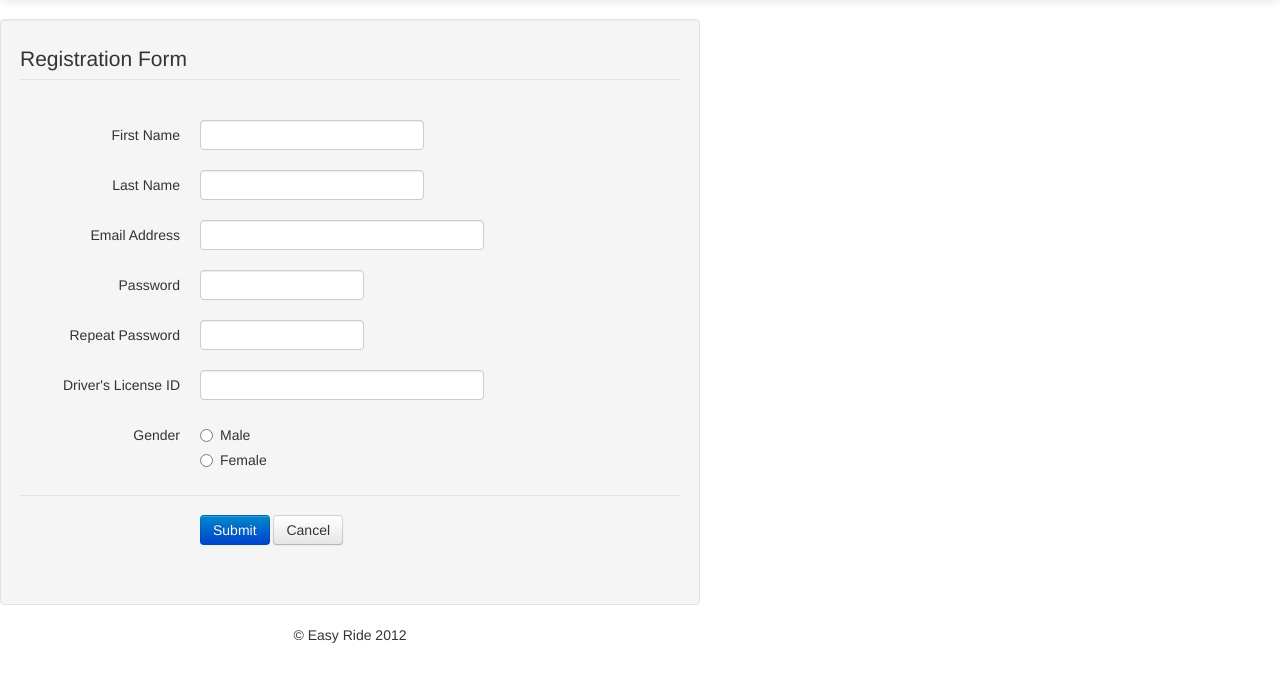
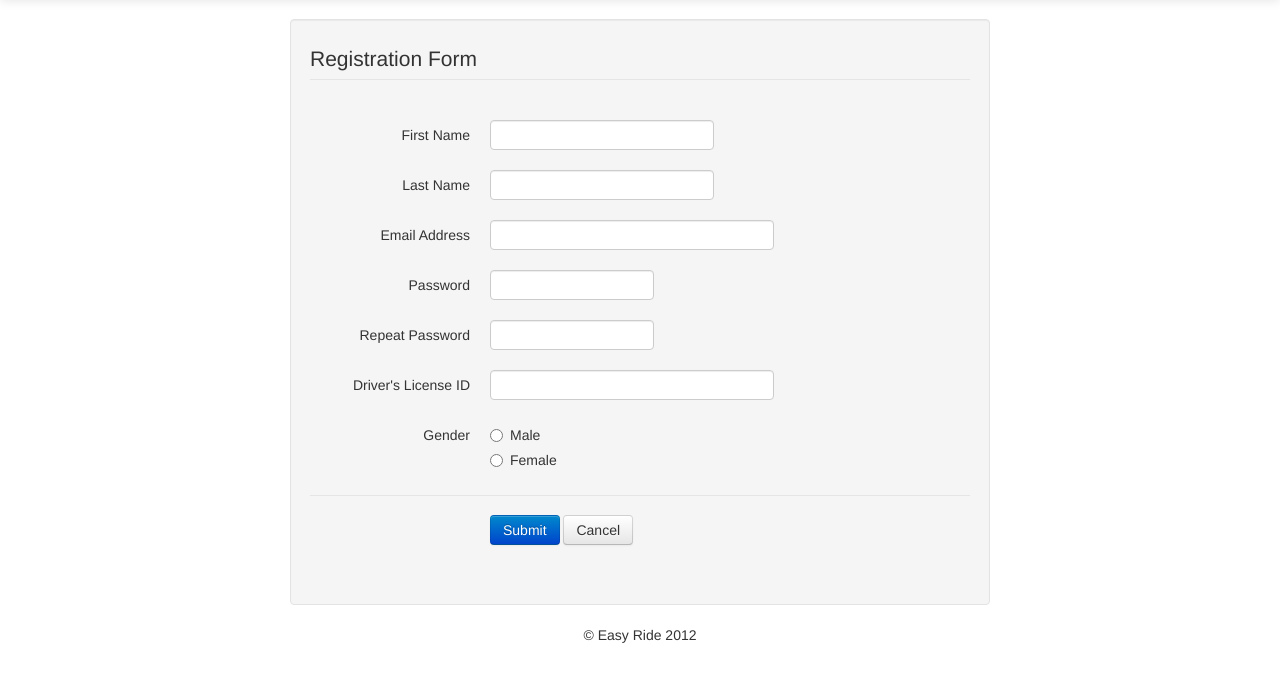
Before and after one commit to WaseemTheDream/easy-ride, a PHP site: page /register.php in a window 1280 px wide. Shown: the part 41-723 px from the top of the page. Run offline with PHP 8.4, Linux system fonts and the light colour scheme; some libraries are stand-ins or nearby versions.

Commit message:
Fixed minor styling issues.

```diff
--- a/easy-ride/css/common/stylesheet.css
+++ b/easy-ride/css/common/stylesheet.css
@@ -8,7 +8,7 @@
 }
 
 .container-narrow {
-    margin: 10 auto;
+    margin: 0 auto;
     max-width: 700px;
 }
 
@@ -23,5 +23,6 @@ body {
 }
 
 footer {
+    margin-top: 20px;
     text-align: center;
 }
```
